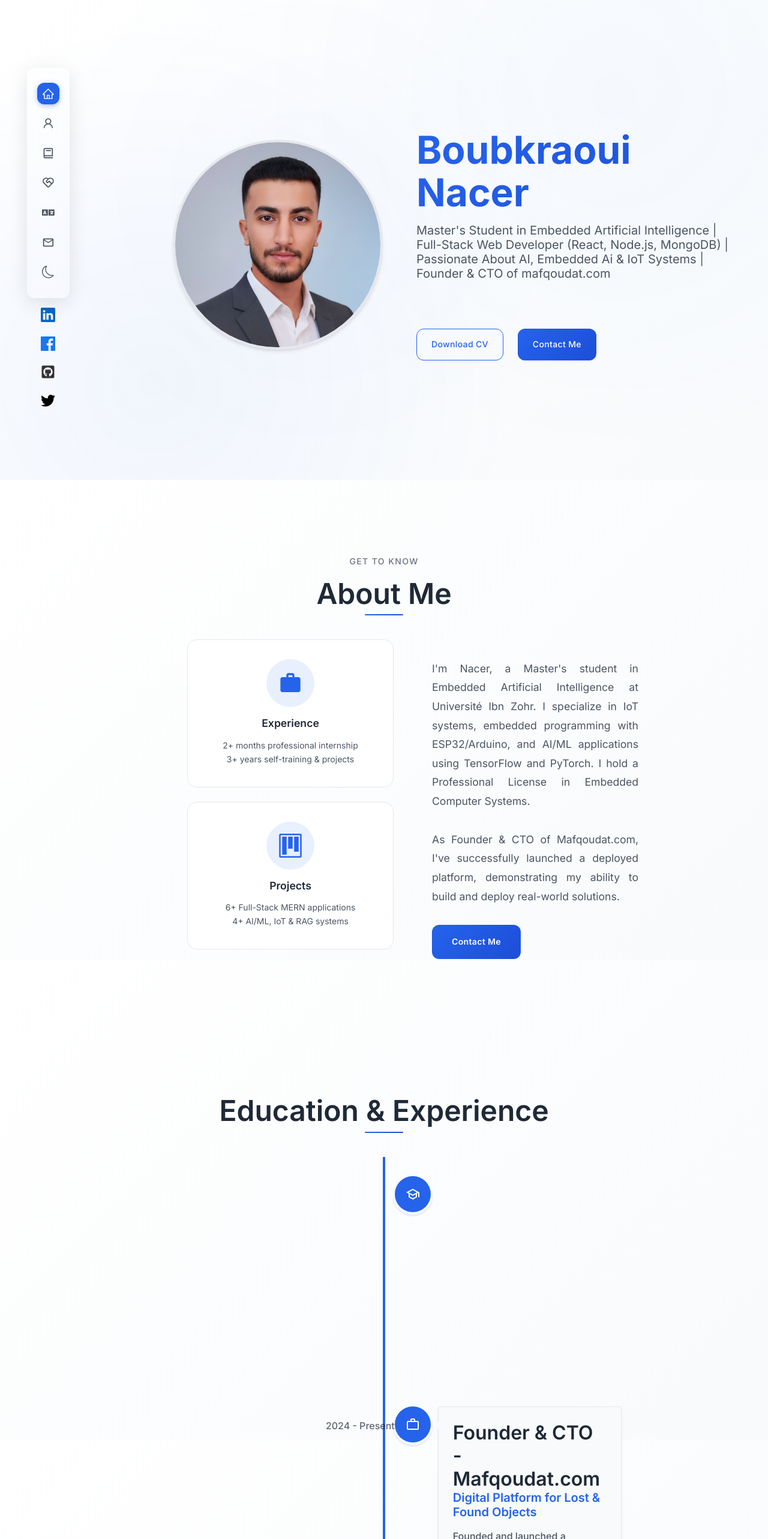
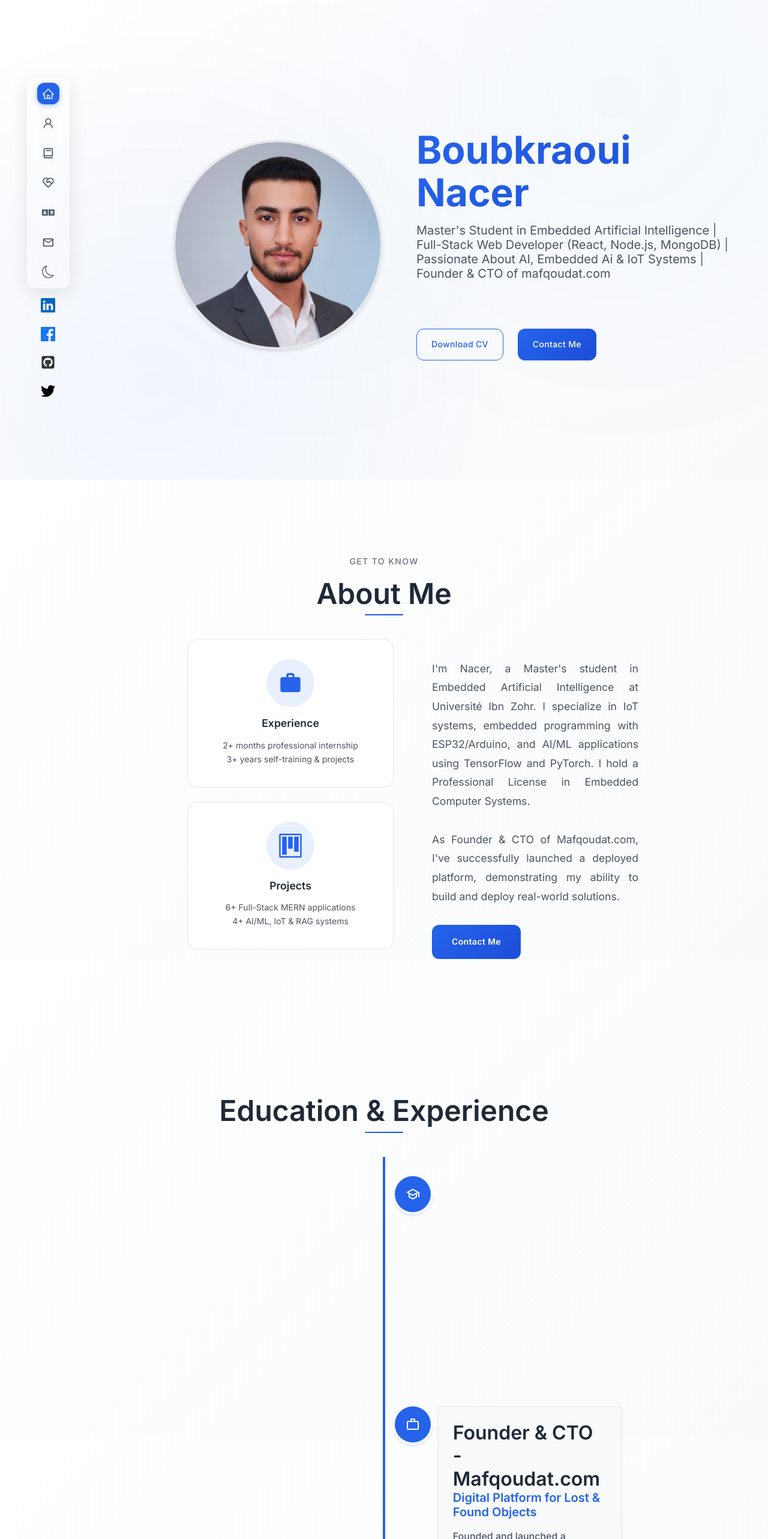
Before and after one commit to boubnacer/nacer-portfolio, a React (Create React App) app: page / in a window 1280 px wide. Shown: the top 2566 px of the page at 60% size. Built offline with nearby package versions, Linux system fonts and the light colour scheme.

Commit message:
Updating the Education and Experienc section

```diff
--- a/src/templates.js/navbar.css
+++ b/src/templates.js/navbar.css
@@ -1,7 +1,7 @@
 .nav__links {
   background: rgba(255, 255, 255, 0.1);
   width: auto;
-  padding: 1.5rem 1rem;
+  padding: 0.5rem 1rem;
   z-index: 2;
   display: grid;
   gap: 0.8rem;
--- a/src/templates.js/timeline.css
+++ b/src/templates.js/timeline.css
@@ -58,6 +58,13 @@
     inset 0 2px 0 rgba(37, 99, 235, 0.1), 0 3px 0 4px rgba(37, 99, 235, 0.1) !important;
 }
 
+/* Date styling */
+.vertical-timeline-element-date {
+  color: var(--primary-color) !important;
+  font-weight: 600 !important;
+  font-size: 0.9rem !important;
+}
+
 @media only screen and (min-width: 1170px) {
   .vertical-timeline.vertical-timeline--two-columns {
     width: 90%;
@@ -65,6 +72,34 @@
     padding-left: 8rem; /* Account for sidebar width */
     padding-right: 2rem;
     max-width: 1200px;
+  }
+
+  /* Fix date alignment for alternating timeline elements */
+  .vertical-timeline-element:nth-child(even) .vertical-timeline-element-date {
+    text-align: left !important;
+    left: 0 !important;
+    right: auto !important;
+    top: 50% !important;
+    transform: translateY(-50%) !important;
+  }
+
+  .vertical-timeline-element:nth-child(odd) .vertical-timeline-element-date {
+    text-align: right !important;
+    right: 0 !important;
+    left: auto !important;
+    top: 50% !important;
+    transform: translateY(-50%) !important;
+  }
+
+  /* Ensure proper positioning for content arrows */
+  .vertical-timeline-element:nth-child(even) .vertical-timeline-element-content-arrow {
+    border-left: 7px solid var(--bg-variant-color) !important;
+    border-right: none !important;
+  }
+
+  .vertical-timeline-element:nth-child(odd) .vertical-timeline-element-content-arrow {
+    border-right: 7px solid var(--bg-variant-color) !important;
+    border-left: none !important;
   }
 }
 
```
